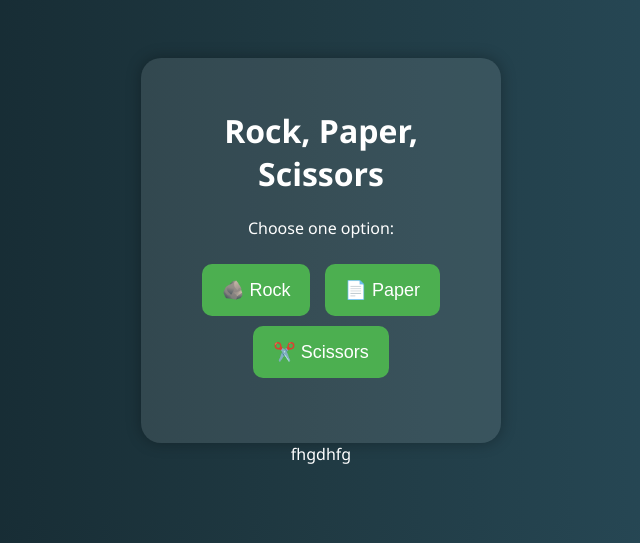
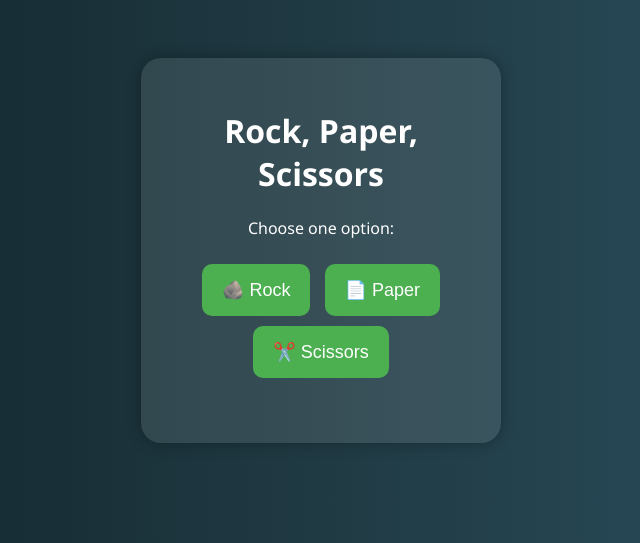
Before and after one commit to Techwithabhi/Small-Games, a plain HTML site: page Project 1 (Rock, Paper, Secssior Game)/index.html in a window 1280 px wide. Shown: the top 543 px of the page, 319-959 px from the left. Drawn offline with Linux system fonts and the light colour scheme.

Commit message:
Update index.html

```diff
--- a/Project 1 (Rock, Paper, Secssior Game)/index.html
+++ b/Project 1 (Rock, Paper, Secssior Game)/index.html
@@ -16,7 +16,7 @@
         </div>
         <div id="result" class="result"></div>
     </div>
-fhgdhfg
+
     <script src="script.js"></script>
 </body>
 </html>
```
